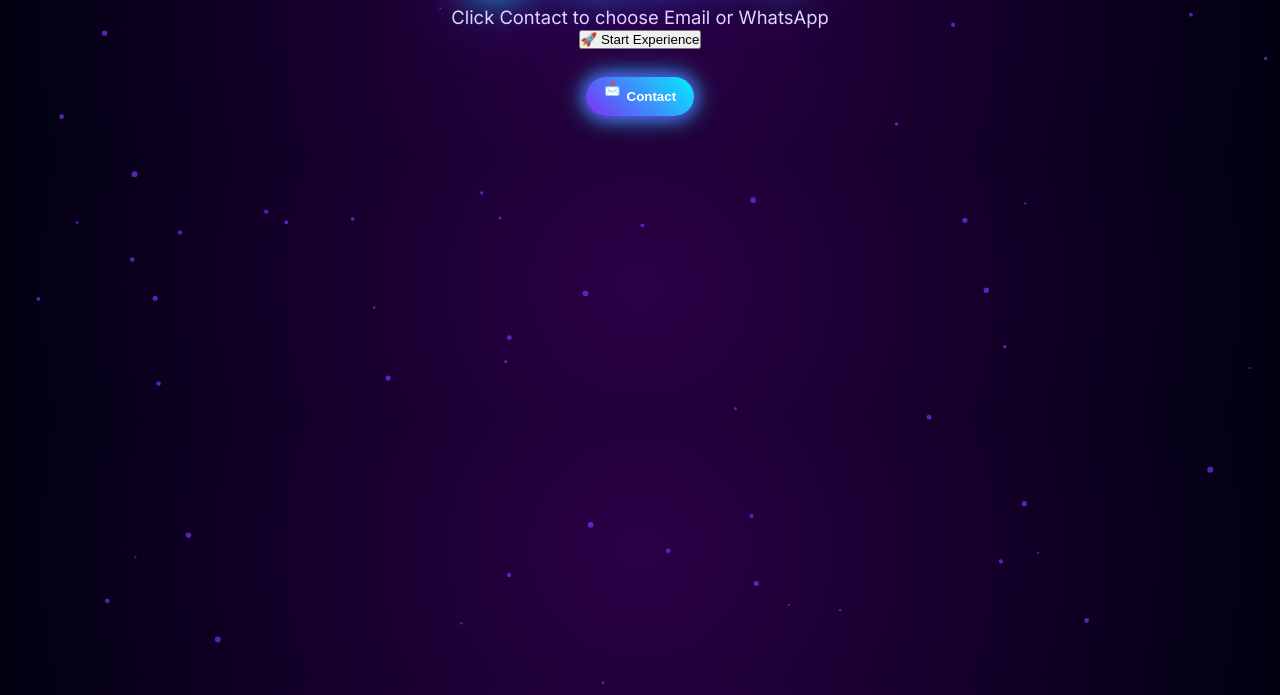
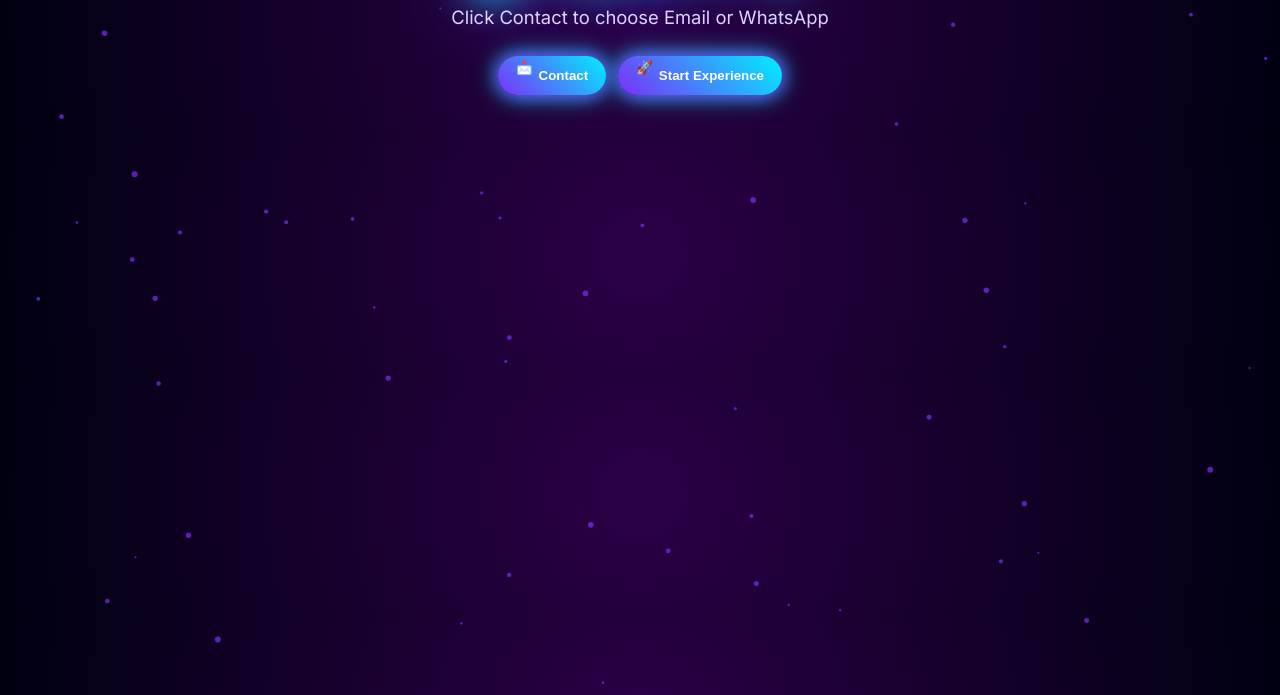
Before and after one commit to nexty22/cyberX, a website: page index.html in a window 1280 px wide. Shown: the part 105-800 px from the top of the page. Drawn offline with Linux system fonts and the light colour scheme.

Commit message:
Update index.html

```diff
--- a/index.html
+++ b/index.html
@@ -23,16 +23,13 @@
 <h1>💻 CyberX ⚡</h1>
 <p class="lead">Click Contact to choose Email or WhatsApp</p>
 
-<div id="startExperienceWrapper">
-  <button id="startBtn" class="start-btn">🚀 Start Experience</button>
+<div class="top-buttons">
+  <button class="btn" onclick="showModal()"><span>📩</span> Contact</button>
+  <button id="startBtn" class="btn"><span>🚀</span> Start Experience</button>
+  <button id="musicToggle" class="btn" style="display:none;"><span>🎵</span> Play Music</button>
 </div>
 
-<div class="top-buttons">
-  <button class="btn" onclick="showModal()"><span>📩</span> Contact</button>
-</div>
-
-<!-- Music Control -->
-<button id="musicToggle" class="start-btn" style="display:none;">▶️ Play Music</button>
+<!-- Music -->
 <audio id="bgMusic" loop>
   <source src="https://social-amaranth-xt8bygjkft.edgeone.app/Btmanna%20Ansak.mp3" type="audio/mpeg">
 </audio>
```
